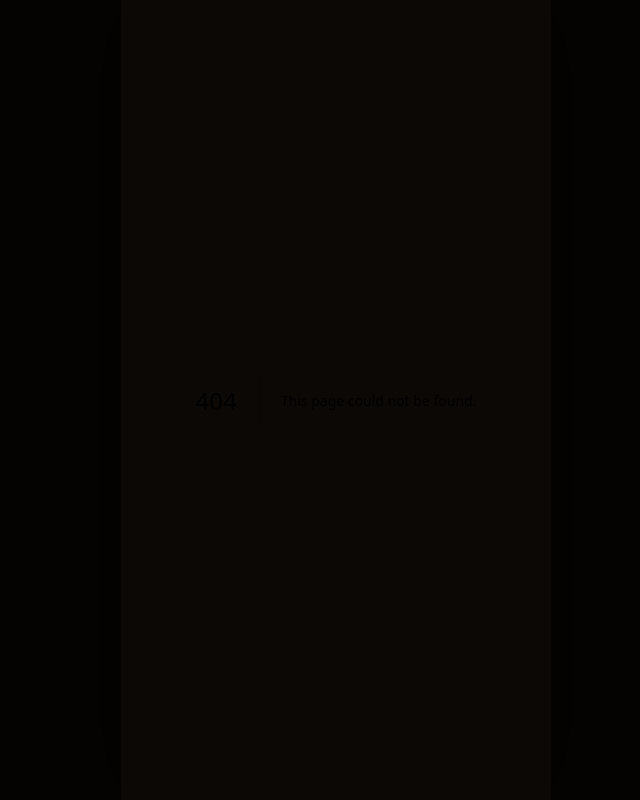
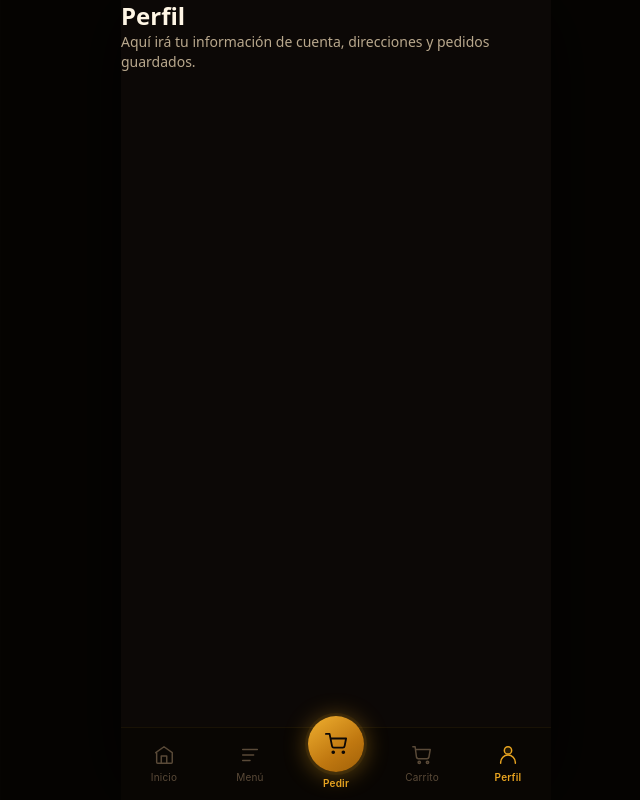
Before and after one commit to juangalindo55/Nappan-App, a Next.js app: page /profile in a window 1280 px wide. Before the commit this address had no page. Shown: the whole page, without its empty margins (304-944 px from the left). Built offline with nearby package versions, Linux system fonts and the light colour scheme.

Commit message:
add profile page

```diff
--- /dev/null
+++ b/src/app/profile/page.tsx
@@ -0,0 +1,15 @@
+import BottomNav from '@/components/BottomNav'
+
+export default function ProfilePage() {
+  return (
+    <>
+      <main className="min-h-screen px-4 pb-24 pt-6 text-[#FFF6E5]">
+        <h1 className="text-2xl font-semibold">Perfil</h1>
+        <p className="mt-2 text-sm text-[#B9A88D]">
+          Aquí irá tu información de cuenta, direcciones y pedidos guardados.
+        </p>
+      </main>
+      <BottomNav />
+    </>
+  )
+}
```
